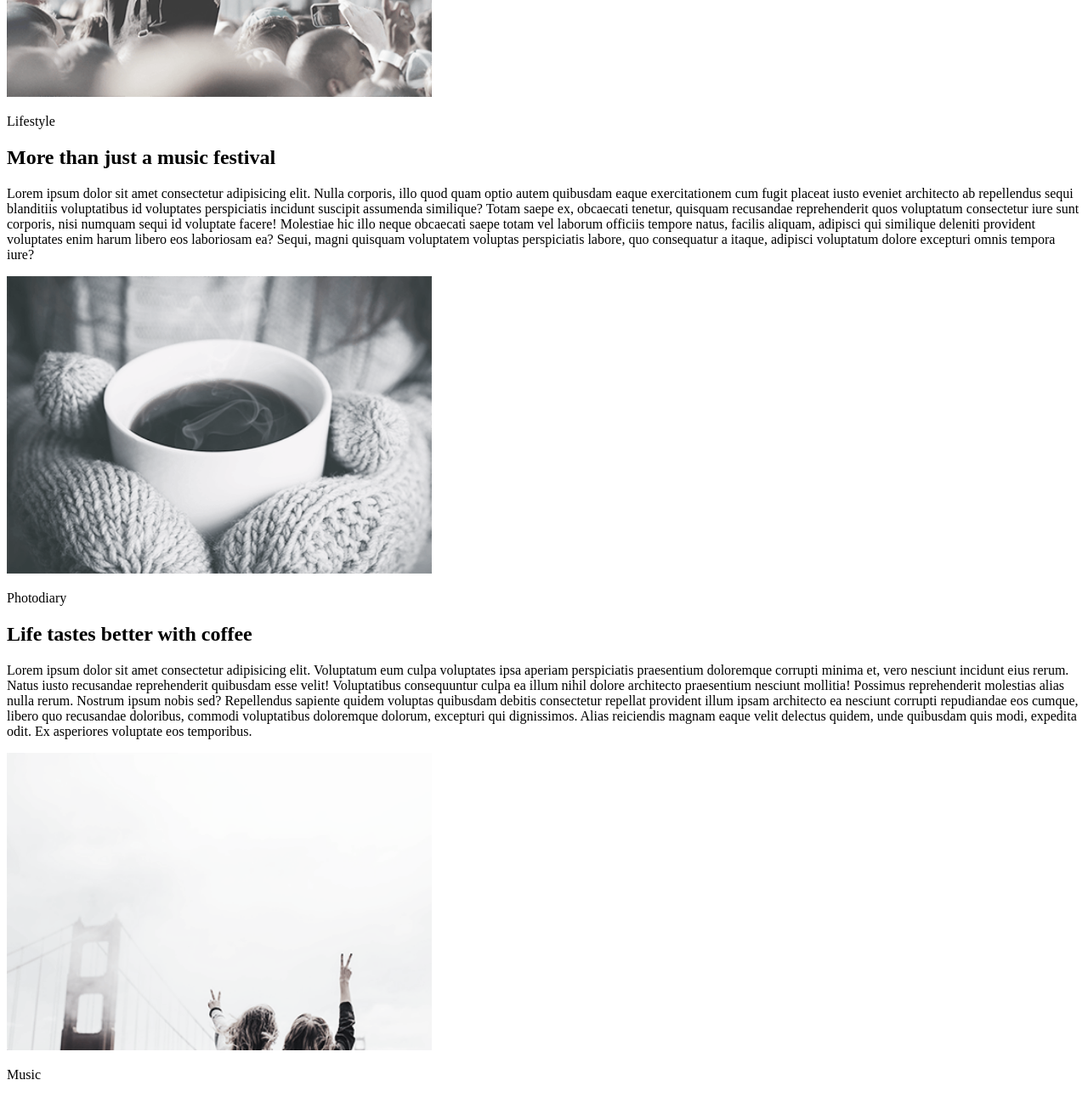
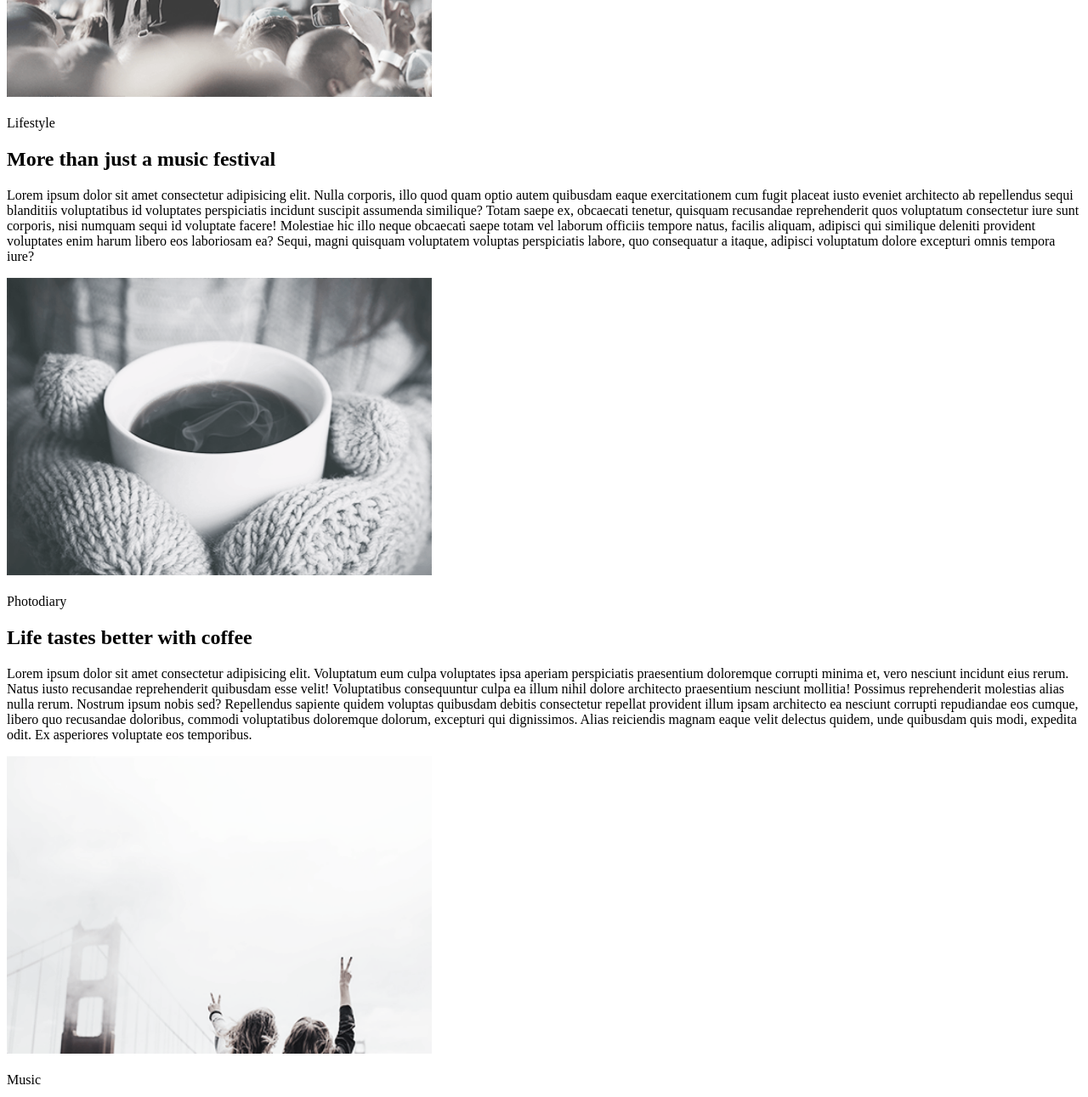
Before and after one commit to Daikiri-San/goit-fe-course, a plain HTML site: page html-css/module 1/index.html in a window 1280 px wide. Shown: the part 340-1631 px from the top of the page at 85% size. Drawn offline with Linux system fonts and the light colour scheme.

Commit message:
more corrections

```diff
--- a/html-css/module 1/index.html
+++ b/html-css/module 1/index.html
@@ -10,10 +10,10 @@
   <body>
     <header>
       <ul>
-        <li><a href="">Lifestyle</a></li>
-        <li><a href="">Photodiary</a></li>
-        <li><a href="">Music</a></li>
-        <li><a href="">Travel</a></li>
+        <li><a href="#">Lifestyle</a></li>
+        <li><a href="#">Photodiary</a></li>
+        <li><a href="#">Music</a></li>
+        <li><a href="#">Travel</a></li>
       </ul>
     </header>
     <main>
@@ -24,7 +24,9 @@
           width="500"
           height="350"
         />
-        <p>Lifestyle</p>
+        <br />
+        <br />
+        <span>Lifestyle</span>
         <h2>More than just a music festival</h2>
         <p>
           Lorem ipsum dolor sit amet consectetur adipisicing elit. Nulla
@@ -43,7 +45,9 @@
       </article>
       <article>
         <img src="img/coffee.png" alt="hot coffee" width="500" height="350" />
-        <p>Photodiary</p>
+        <br />
+        <br />
+        <span>Photodiary</span>
         <h2>Life tastes better with coffee</h2>
         <p>
           Lorem ipsum dolor sit amet consectetur adipisicing elit. Voluptatum
@@ -68,7 +72,9 @@
           width="500"
           height="350"
         />
-        <p>Music</p>
+        <br />
+        <br />
+        <span>Music</span>
         <h2>American dream</h2>
         <p>
           Lorem ipsum dolor sit amet consectetur adipisicing elit. Voluptatum
@@ -93,7 +99,9 @@
           width="500"
           height="350"
         />
-        <p>Travel</p>
+        <br />
+        <br />
+        <span>Travel</span>
         <h2>A day exploring the Alps</h2>
         <p>
           Lorem ipsum dolor sit amet consectetur adipisicing elit. Voluptatum
```
